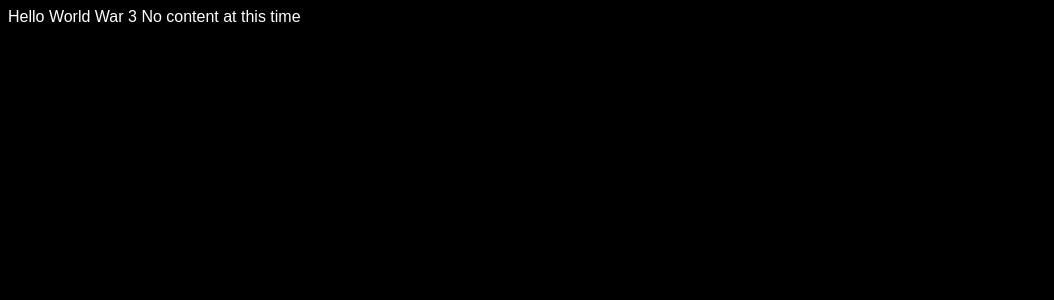
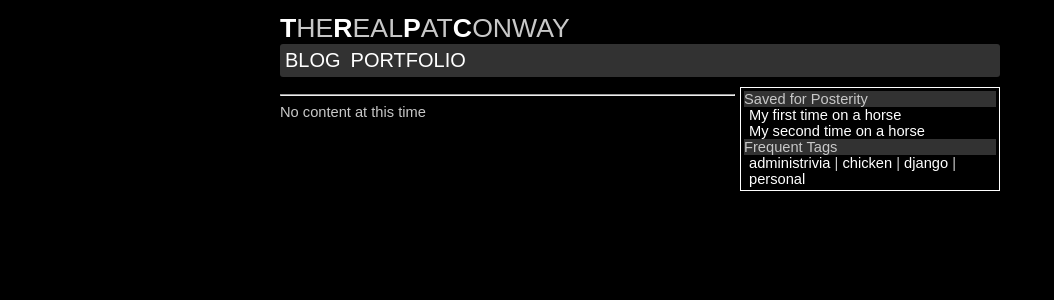
Before and after one commit to pkhan/pc_content, a Django app: page / in a window 1280 px wide. Shown: the top 300 px of the page, without its empty margins (0-1054 px from the left). Run offline with Django 3.2, Linux system fonts and the light colour scheme; data that the repository does not hold is empty.

Commit message:
basic home view built

```diff
--- /dev/null
+++ b/trpc/contentmgr/static/css/trpc.css
@@ -0,0 +1,110 @@
+body {
+    background-color: black;
+    font-family: Arial;
+    color: rgb(200,200,200);
+    font-size: 11pt;
+}
+a {
+    color: white;
+    text-decoration: none;
+}
+a:visited {
+    color: white;
+}
+a:hover {
+    text-decoration: underline;
+}
+.container {
+    margin: 0 auto;
+    padding: 5px;
+    overflow: hidden;
+}
+@media only screen and (min-width: 480px) {
+    .container {
+        width: 440px;
+    }
+}
+@media only screen and (min-width: 740px) {
+    .container {
+        width: 720px;
+    }
+}
+.whiteborder {
+    border-color: white;
+    border-style: solid;
+    border-width: 1px;
+}
+#logo a {
+    color: rgb(200,200,200);
+}
+#logo a strong {
+    color: white;
+}
+#logo {
+    font-size: 20pt;
+}
+#navigation {
+    background-color: rgb(50,50,50);
+    font-size: 15pt;
+    border-radius: 3px;
+}
+#navigation ul.nav {
+    list-style: none;
+    overflow: hidden;
+    margin: 0;
+    padding: 0;
+}
+#navigation ul.nav li {
+    width: auto;
+    float: left;
+}
+#navigation ul.nav li:hover {
+    background-color: black;
+}
+#navigation ul.nav li a {
+    display: block;
+    padding: 5px;
+}
+#side_bar {
+    float: right;
+    width: 35%;
+    padding: 3px;
+    margin-left: 5px;
+    margin-bottom: 5px;
+}
+#side_bar ul{
+    list-style: none;
+    margin: 0;
+    padding: 0 0 0 5px;
+}
+.side_heading {
+    display: block;
+    width: 100%;
+    background-color: rgb(50,50,50);
+}
+#side_bar #tags {
+    list-style: none;
+    margin: 0;
+    padding: 0 0 0 5px;
+    overflow: hidden;
+}
+#tags li {
+    display: inline;
+}
+#tags li:after {
+    content: ' |';
+}
+#tags li:last-child:after {
+    content: '';
+}
+.content {
+    margin-bottom: 10px;
+}
+.content .title {
+    display: block;
+    background-color: rgb(40,40,40);
+}
+.content .closer {
+    font-style: italic;
+    font-size: 10pt;
+}
--- a/trpc/contentmgr/static/index.css
+++ /dev/null
@@ -1,17 +0,0 @@
-body {
-    background-color: black;
-    color: white;
-    font-family: Arial;
-}
-.simple_border {
-    border-width: 1px;
-    border-color: white;
-    border-style: solid;
-}
-.content {
-    margin-bottom: 10px;
-    width: 400px;
-}
-span.title {
-    background-color: grey;
-}
--- a/trpc/contentmgr/templates/index.html
+++ b/trpc/contentmgr/templates/index.html
@@ -1,28 +1,76 @@
 <!DOCTYPE html>
 <html>
 <head>
-<link rel='stylesheet' href='{{ STATIC_URL }}index.css' type='text/css' />
-<title>Django First Page</title>
+<title>TRPC</title>
+<link rel='stylesheet' href='{{ STATIC_URL }}css/trpc.css' type='text/css' />
 </head>
+<body>
 
-<body>
-Hello World War 3
-
-{% if content_list %}
-    {% for content in content_list %}
-        <div class='content simple_border'>
+<div id='header' class='container'>
+<span id='logo'>
+<a href='{% url home "" %}'>
+<strong>T</strong>HE<strong>R</strong>EAL<strong>P</strong>AT<strong>C</strong>ONWAY</span>
+</a>
+<div id='navigation'>
+    <ul class='nav'>
+    <li><a href='{% url home "blog" %}'>BLOG </a></li>
+    <li><a href='{% url home "portfolio" %}'>PORTFOLIO</a></li>
+    </ul>
+</div>
+</div>
+<div id='body' class='container'>
+<div id='side_bar' class='whiteborder'>
+<span class='side_heading'>Saved for Posterity</span>
+<ul id='posterity'>
+<li><a href=''>My first time on a horse</a></li>
+<li><a href=''>My second time on a horse</a></li>
+</ul>
+<span class='side_heading'>Frequent Tags</span>
+<ul id='tags'>
+    <li><a href=''>administrivia</a></li>
+    <li><a href=''>chicken</a></li>
+    <li><a href=''>django</a></li>
+    <li><a href=''>personal</a></li>
+</ul>
+</div>
+<div id='main_body'>
+<div id='intro'>
+    {% if intro %}
+        <div class='content'>
         <span class='title'>
-            <a href='{% url detail content.id %}'>
-            {{ content.title }}
-            </a>
-            </span>
+        {{ intro.title }}
+        </span>
         <span class='content_body'>
-        {{ content.get_html|safe }}
+            {{ intro.get_html|safe }}
         </span>
         </div>
-    {% endfor %}
-{% else %}
-    <span>No content at this time</span>
-{% endif %}
+    {% endif %}
+</div>
+<hr>
+<div id='entries'>
+    {% if entries %}
+        {% for entry in entries %}
+            <div class='content'>
+            <span class='title'>
+            <a href='{% url detail entry.main_cat entry.id %}'>
+            {{ entry.title }}
+            </a></span>
+            <span class='content_body'>
+                {{ entry.get_html|safe }}
+            </span>
+            <span class='closer'>
+                Published {{ entry.pub_date }} by {{ entry.author.name }} to <strong> {{ entry.main_cat }} </strong>
+            </span>
+            </div>
+        {% endfor %}
+    {% else %}
+        <span>No content at this time</span>
+    {% endif %}
+</div>
+</div>
+
+
+</div>
+
 </body>
 </html>
--- a/trpc/contentmgr/views.py
+++ b/trpc/contentmgr/views.py
@@ -1,16 +1,24 @@
-from contentmgr.models import Content
+from contentmgr.models import Content, CatIntro, Entry
 from django.template import loader, Context, RequestContext
 from django.http import HttpResponse
+from django.utils import timezone
 
-def home(request):
-    contents = Content.objects.all().order_by('-pub_date')
-    c = RequestContext(request, { 'content_list' : contents } )
+def home(request, category):
+    intro = None
+    intros = CatIntro.objects.filter(draft=False).filter(main_cat=category).order_by('-pub_date')[0:1]
+    if len(intros) > 0:
+        intro = intros[0]
+    entries = Entry.objects.all().order_by('-pub_date').filter(pub_date__lte=timezone.now()).filter(draft=False)
+    if category != '':
+        entries = entries.filter(main_cat=category)
+    c = RequestContext(request, { 'entries' : entries,
+        'intro' : intro } )
     t = loader.get_template('index.html')
     output = t.render(c)
     return HttpResponse(output)
 
-def detail(request, content_id):
+def detail(request, category, content_id):
     return HttpResponse("HI")
 
-def edit(request, content_id):
+def edit(request, category, content_id):
     return HttpResponse("EDIT")
--- a/trpc/trpc/urls.py
+++ b/trpc/trpc/urls.py
@@ -5,9 +5,12 @@ from django.conf.urls import patterns, include, url
 # admin.autodiscover()
 
 urlpatterns = patterns('',
-    url(r'^$', 'contentmgr.views.home', name='home'),
-    url(r'^view/(?P<content_id>\d+)/$', 'contentmgr.views.detail', name='detail'),
-    url(r'^edit/(?P<content_id>\d+)/$', 'contentmgr.views.edit', name='edit')
+    url(r'^$', 'contentmgr.views.home', { 'category' : '' }),
+    url(r'^view/(?P<content_id>\d+)/?$', 'contentmgr.views.detail', { 'category' : '' }),
+    url(r'^edit/(?P<content_id>\d+)/?$', 'contentmgr.views.detail', { 'category' : '' }),
+    url(r'^(?P<category>\w*)/?$', 'contentmgr.views.home', name='home'),
+    url(r'^(?P<category>\w*)/view/(?P<content_id>\d+)/?$', 'contentmgr.views.detail', name='detail'),
+    url(r'^(?P<category>\w*)/edit/(?P<content_id>\d+)/$', 'contentmgr.views.edit', name='edit')
     # Examples:
     # url(r'^$', 'trpc.views.home', name='home'),
     # url(r'^trpc/', include('trpc.foo.urls')),
```
Also changed, not shown: trpc/contentmgr/models.py (+15 -1 lines), trpc/contentmgr/static/js/index.js (added).
